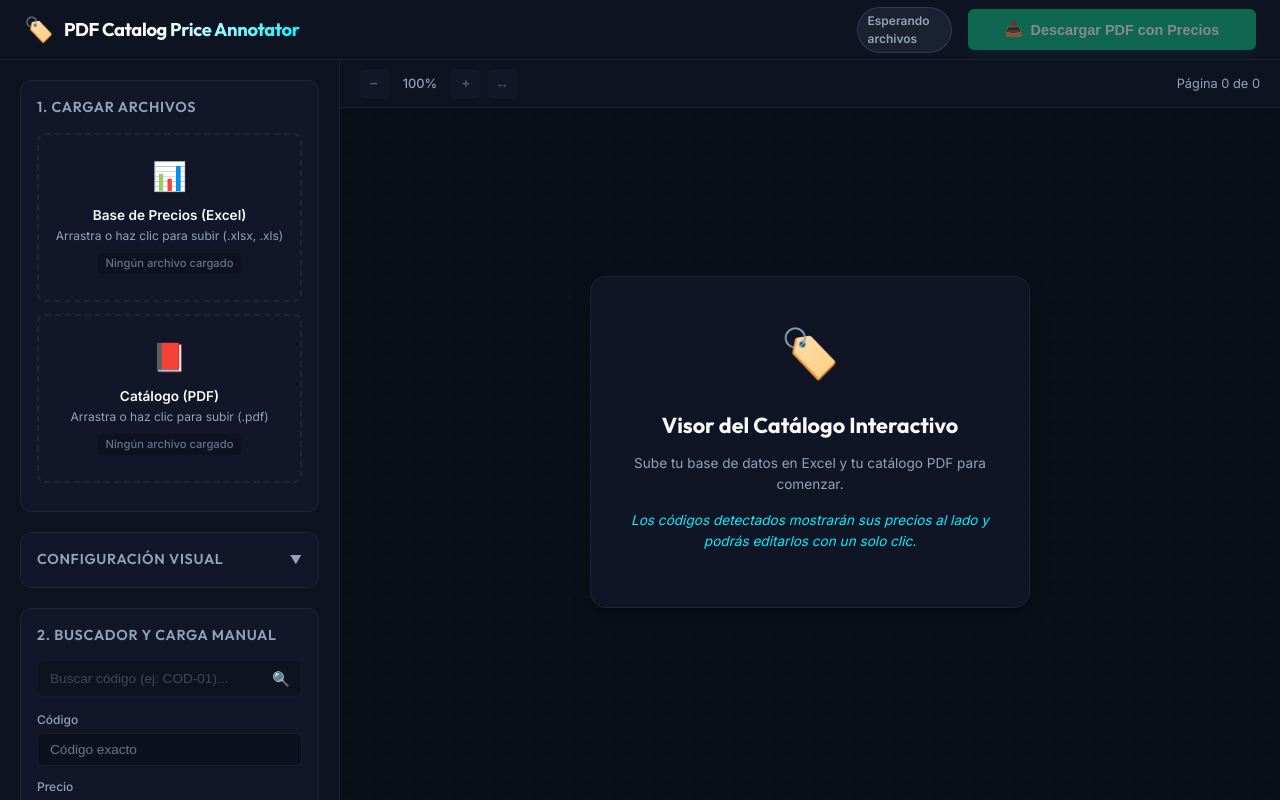
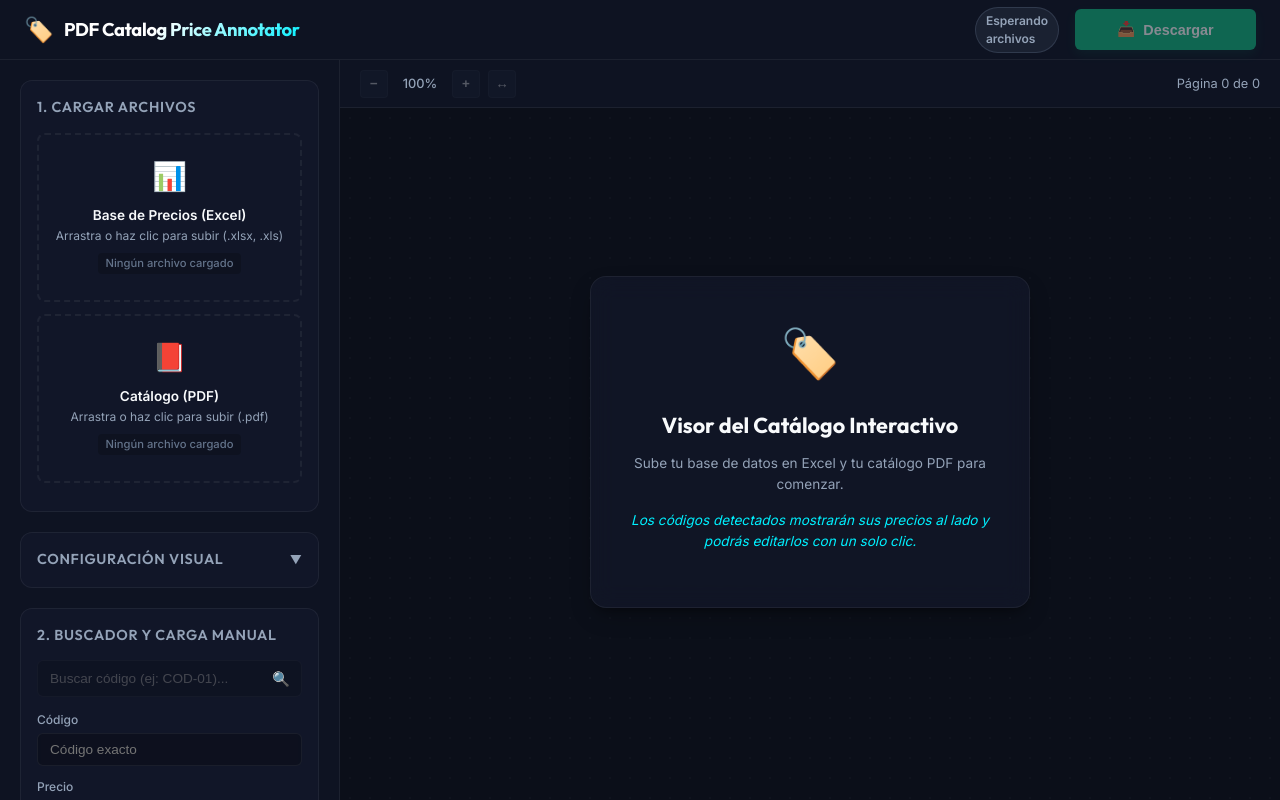
Before and after one commit to DRPCS-D/pdf-price, a website built with Vite: page index.html in a window 1280 px wide. Built offline with nearby package versions, Linux system fonts and the light colour scheme.

Commit message:
style: renombrar boton de descarga a solo Descargar

```diff
--- a/index.html
+++ b/index.html
@@ -24,7 +24,7 @@
         </div>
         <button type="button" id="btn-download-pdf" class="btn-success" disabled>
           <span class="btn-icon">📥</span>
-          Descargar PDF con Precios
+          Descargar
         </button>
       </div>
     </header>
```
